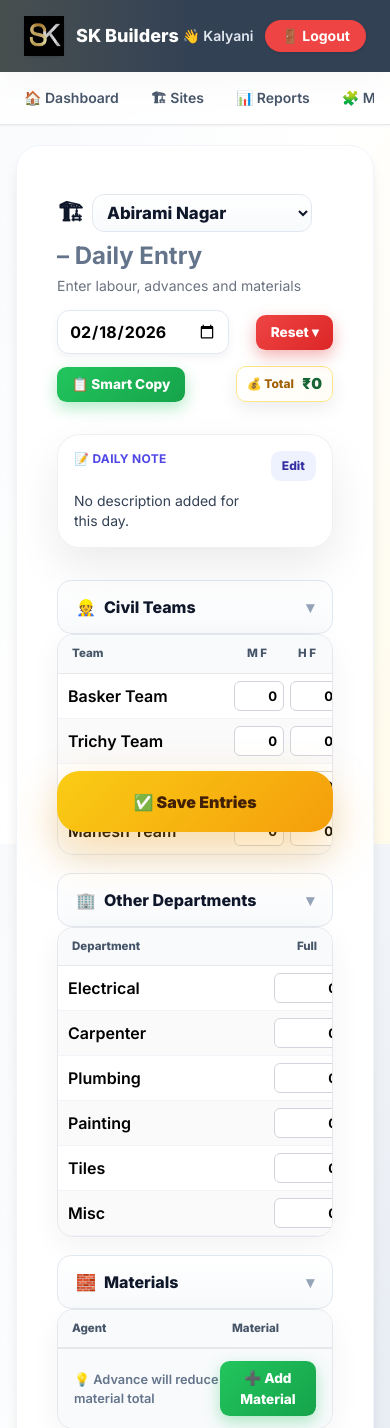
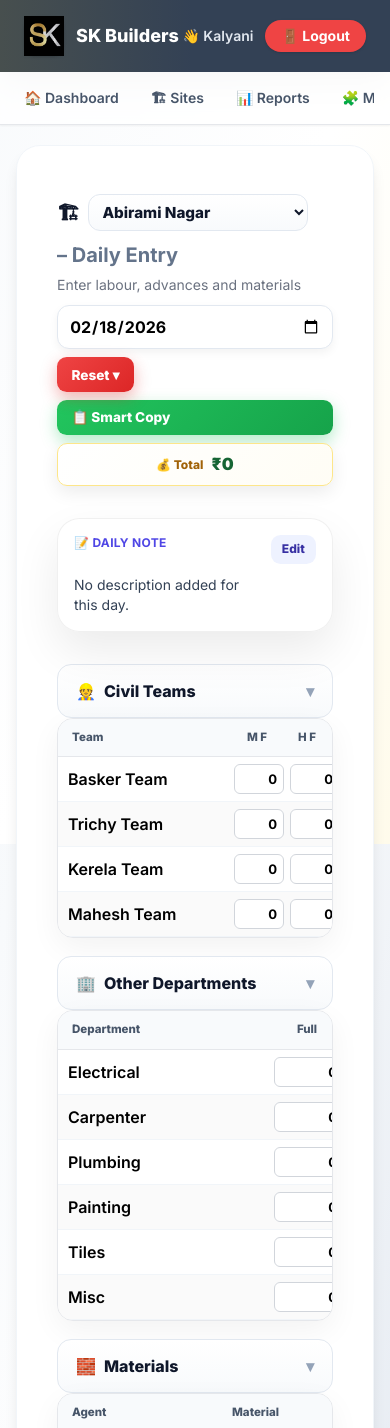
Before and after one commit to Kalyanimuthu/civil-management-system, a Django app: page /site/16/ in a window 390 px wide. Shown: the top 1428 px of the page. Run offline with Django 5.2, Linux system fonts and the light colour scheme; a user stored in the database is signed in; data comes from the database, SQL or seed files in the repository; both versions use the stored data as it was after the commit; some libraries are stand-ins or nearby versions.

Commit message:
first commit

```diff
--- a/civil_app/templates/site_detail.html
+++ b/civil_app/templates/site_detail.html
@@ -41,7 +41,7 @@
   </p>
 </div>
 
-<div class="flex items-center gap-3 flex-wrap justify-between">
+<div class="top-actions">
   <input type="date"
          id="work_date"
          value="{{ work_date|date:'Y-m-d' }}"
@@ -253,6 +253,28 @@
 <!-- ================= STYLES ================= -->
 
 <style>
+  html, body{
+  overflow-x:hidden;
+}
+.top-actions{
+  display:flex;
+  flex-wrap:wrap;
+  align-items:center;
+  gap:8px;
+  justify-content:space-between;
+}
+
+/* ⭐ mobile stacking */
+@media (max-width:640px){
+  .top-actions{
+    flex-direction:column;
+    align-items:stretch;
+  }
+
+  .top-actions > *{
+    width:100%;
+  }
+}
   /* ===== INLINE HEADER TOTAL ===== */
 .inline-total{
   display:flex;
@@ -282,7 +304,13 @@
 /* small screens */
 @media (max-width:640px){
   .inline-total{
-    padding:.35rem .6rem;
+    width:100%;
+    justify-content:center;
+    padding:.5rem;
+  }
+
+  .inline-total-amount{
+    font-size:1.05rem;
   }
 }
 /* ===== MODAL CHECK ROW ===== */
@@ -344,11 +372,24 @@
   flex-direction:column;
   gap:14px;
 }
+
+/* tablet+ */
 @media (min-width:768px){
   .premium-header{
     flex-direction:row;
     align-items:center;
     justify-content:space-between;
+  }
+}
+
+/* ⭐ mobile polish */
+@media (max-width:640px){
+  .premium-header{
+    gap:10px;
+  }
+
+  .premium-header h2{
+    font-size:1.25rem;
   }
 }
 
@@ -368,6 +409,13 @@
   padding:.45rem .6rem;
   font-size:1.05rem;
   font-weight:800;
+}
+
+/* ⭐ mobile */
+@media (max-width:640px){
+  .site-switcher{
+    font-size:.95rem;
+  }
 }
 
 .date-input-modern{
@@ -444,7 +492,10 @@
 .reset-link:hover{ background:#f8fafc; }
 
 @media (max-width:640px){
-  .save-btn{ position:sticky; bottom:12px; }
+  .save-btn{
+    position:sticky;
+    bottom:12px;
+  }
 }
 /* ===== MODAL BASE CARD ===== */
 .modal-card{
@@ -562,6 +613,27 @@
 
 .modal-btn.save:active{
   transform:translateY(0);
+}
+/* ⭐ modal mobile fit */
+@media (max-width:640px){
+  .modal-card{
+    width:92%;
+    max-width:none;
+    margin:10px;
+  }
+
+  .modal-head{
+    font-size:.95rem;
+  }
+
+  .modal-footer{
+    flex-direction:column;
+  }
+
+  .modal-btn{
+    width:100%;
+    text-align:center;
+  }
 }
 </style>
 
--- a/civil_app/views.py
+++ b/civil_app/views.py
@@ -1624,7 +1624,7 @@ def owner_cash_list(request):
         )["s"] or 0
 
         total_out = OtherExpense.objects.filter(
-            owner__owner=owner
+            owner=owner
         ).aggregate(
             s=Sum("amount")
         )["s"] or 0
```
Also changed, not shown: civil_app/templates/reports.html (+44 -9 lines), db.sqlite3.
